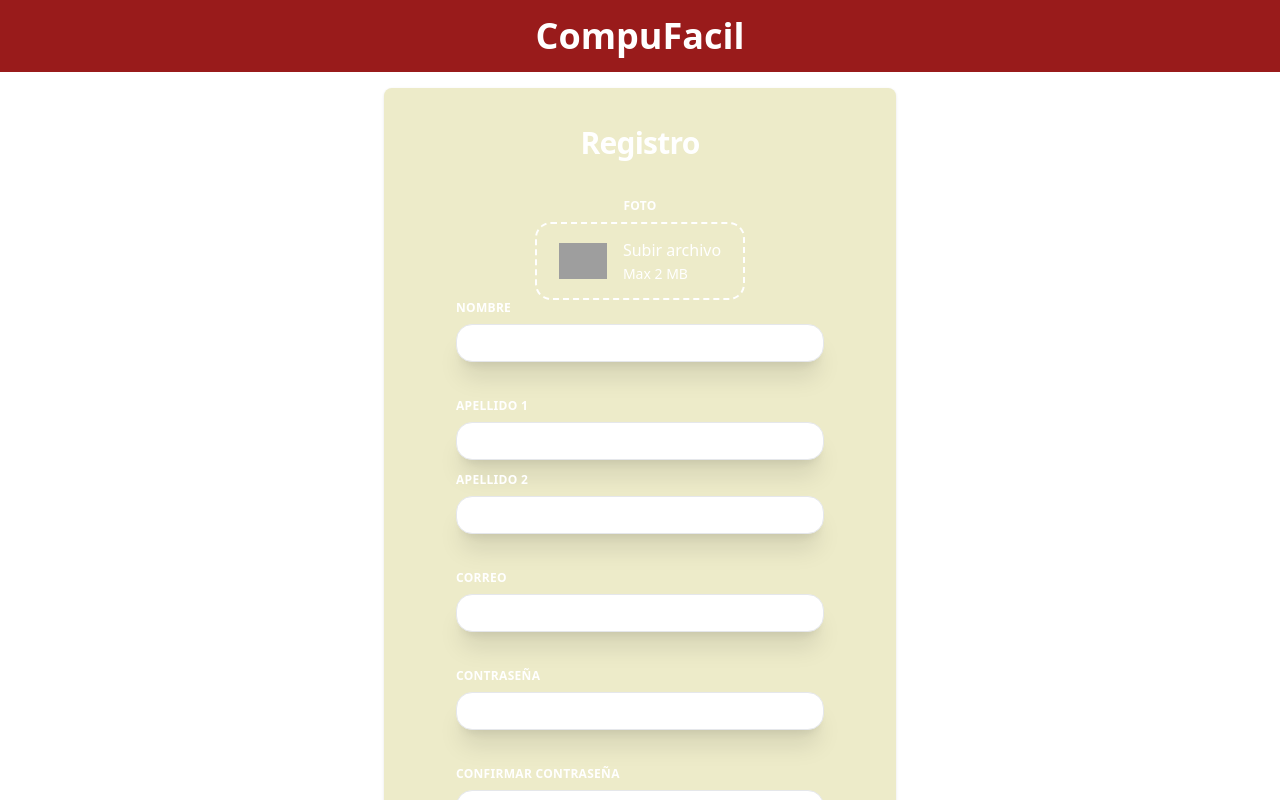
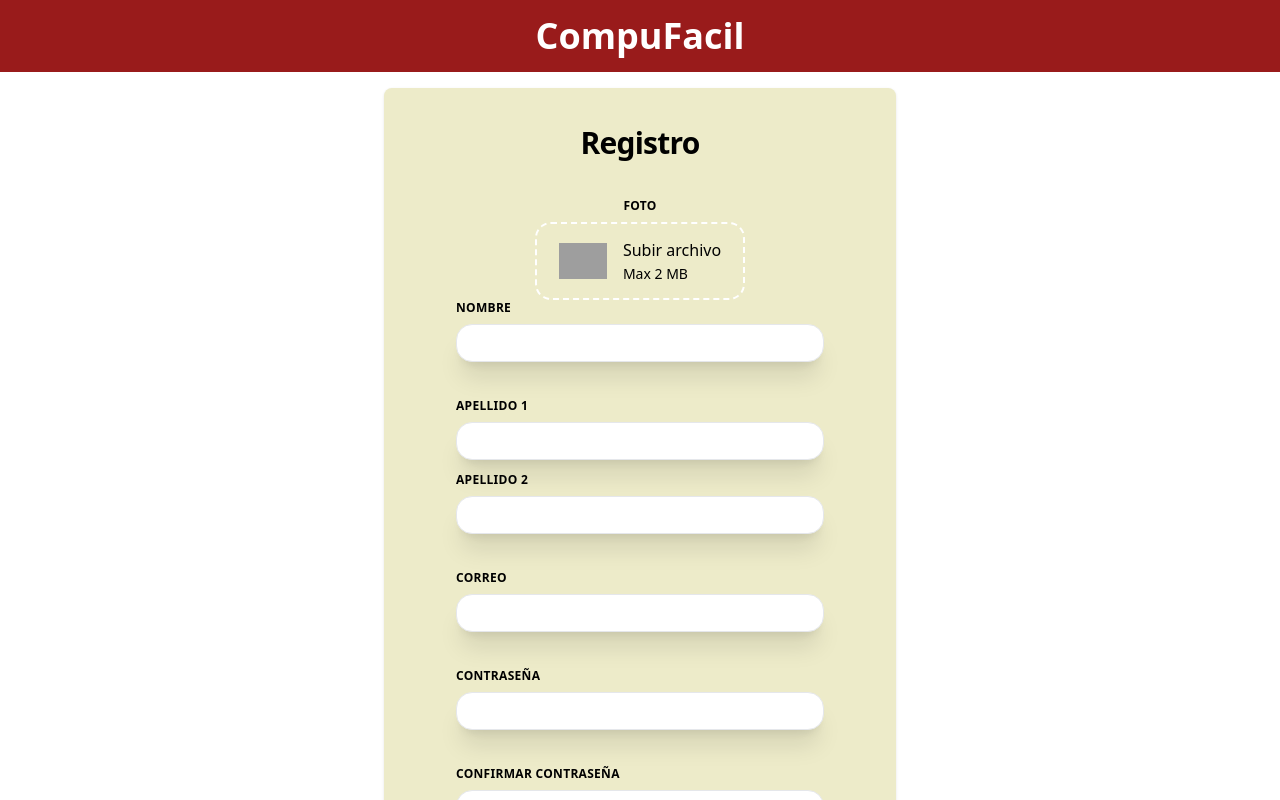
Before and after one commit to dayron24/CompuFacil, a React (Vite) app in the folder Client/: page /register in a window 1280 px wide. Built offline with nearby package versions, Linux system fonts and the light colour scheme; grey boxes are pictures that could not be loaded.

Commit message:
Detalles texto

```diff
--- a/Client/src/views/Lessons.jsx
+++ b/Client/src/views/Lessons.jsx
@@ -88,7 +88,7 @@ export function ViewLessons() {
                                         href={ (hasQuestions) ? `/questions/${id}` : `/home`}
                                         onClick={saveFinishedCourse}
                                         className="justify-center text-white bg-gradient-to-r from-[#09a6a3] to-cyan-950 font-medium rounded-lg text-lg px-7 py-2.5 text-center
-                        hover:bg-gradient-to-r hover:from-teal-600 hover:to-cyan-800 hover:shadow-2xl transition-all duration-300 ease-in-out hover:scale-110 hover:-translate-y-1"
+                        hover:bg-gradient-to-r hover:from-cyan-600 hover:to-cyan-800 hover:shadow-2xl transition-all duration-300 ease-in-out hover:scale-110 hover:-translate-y-1"
                                     >
                                         Siguiente
                                     </a>
--- a/Client/src/views/RegisterUserPage.jsx
+++ b/Client/src/views/RegisterUserPage.jsx
@@ -128,12 +128,12 @@ function RegisterUserPage() {
                   //onsult(e);
                 }}
               >
-                <h2 className="my-9 text-[5 0px] font-bold text-center leading-tight tracking-tight text-white text-3xl ">
+                <h2 className="my-9 text-[5 0px] font-bold text-center leading-tight tracking-tight text-black text-3xl ">
                   Registro
                 </h2>
                 <div className="w-full px-3 mb-6 mb-0">
                     <label
-                      className="flex justify-center uppercase tracking-wide text-white text-xs font-bold mb-2"
+                      className="flex justify-center uppercase tracking-wide text-black text-xs font-bold mb-2"
                       htmlFor="grid-foto"
                     >
                       Foto
@@ -156,10 +156,10 @@ function RegisterUserPage() {
                             />
                           </div>
                           <div className="relative items-center">
-                            <span className="block relative text-white group-hover:text-blue-500">
+                            <span className="block relative text-black group-hover:text-blue-500">
                               Subir archivo
                             </span>
-                            <span className="mt-0.5 block text-sm text-white ">
+                            <span className="mt-0.5 block text-sm text-black ">
                               {fileName}
                             </span>
                           </div>
@@ -178,7 +178,7 @@ function RegisterUserPage() {
                 <div className="flex flex-wrap -mx-20 mb-6">
                   <div className="w-full px-3 mb-6 mb-0">
                     <label
-                      className="block uppercase tracking-wide text-white text-xs font-bold mb-2"
+                      className="block uppercase tracking-wide text-black text-xs font-bold mb-2"
                       htmlFor="grid-firstName"
                     >
                       Nombre
@@ -195,7 +195,7 @@ function RegisterUserPage() {
                   </div>
                   <div className="w-full px-3">
                     <label
-                      className="block uppercase tracking-wide text-white text-xs font-bold mb-2"
+                      className="block uppercase tracking-wide text-black text-xs font-bold mb-2"
                       htmlFor="grid-lastName1"
                     >
                       Apellido 1
@@ -212,7 +212,7 @@ function RegisterUserPage() {
                   </div>
                   <div className="w-full px-3">
                     <label
-                      className="block uppercase tracking-wide text-white text-xs font-bold mb-2"
+                      className="block uppercase tracking-wide text-black text-xs font-bold mb-2"
                       htmlFor="grid-lastName2"
                     >
                       Apellido 2
@@ -232,7 +232,7 @@ function RegisterUserPage() {
                 <div className="flex flex-wrap -mx-20 mb-6">
                   <div className="w-full px-3">
                     <label
-                      className="block uppercase tracking-wide text-white text-xs font-bold mb-2"
+                      className="block uppercase tracking-wide text-black text-xs font-bold mb-2"
                       htmlFor="grid-celular"
                     >
                       Correo
@@ -252,7 +252,7 @@ function RegisterUserPage() {
                 <div className="flex flex-wrap -mx-20 mb-2">
                   <div className="w-full px-3 mb-6 mb-0">
                     <label
-                      className="block uppercase tracking-wide text-white text-xs font-bold mb-2"
+                      className="block uppercase tracking-wide text-black text-xs font-bold mb-2"
                       htmlFor="grid-descripcion"
                     >
                       Contraseña
@@ -269,7 +269,7 @@ function RegisterUserPage() {
                   </div>
                   <div className="w-full px-3 mb-6 mb-0">
                     <label
-                      className="block uppercase tracking-wide text-white text-xs font-bold mb-2"
+                      className="block uppercase tracking-wide text-black text-xs font-bold mb-2"
                       htmlFor="grid-descripcion"
                     >
                       Confirmar contraseña
```
